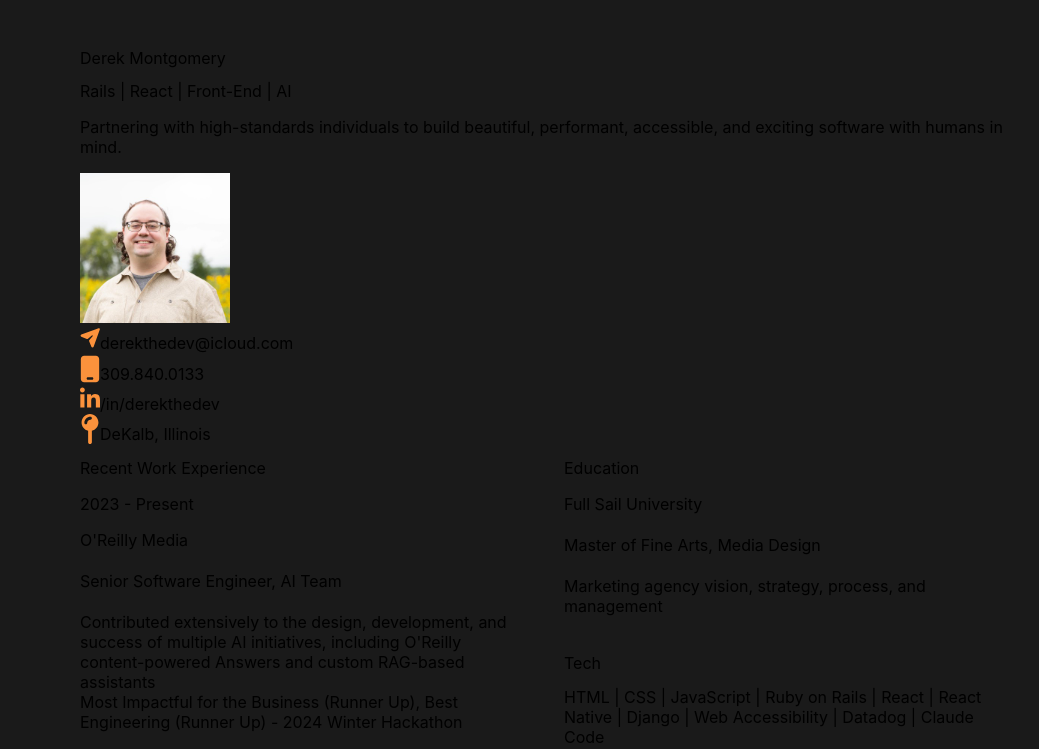
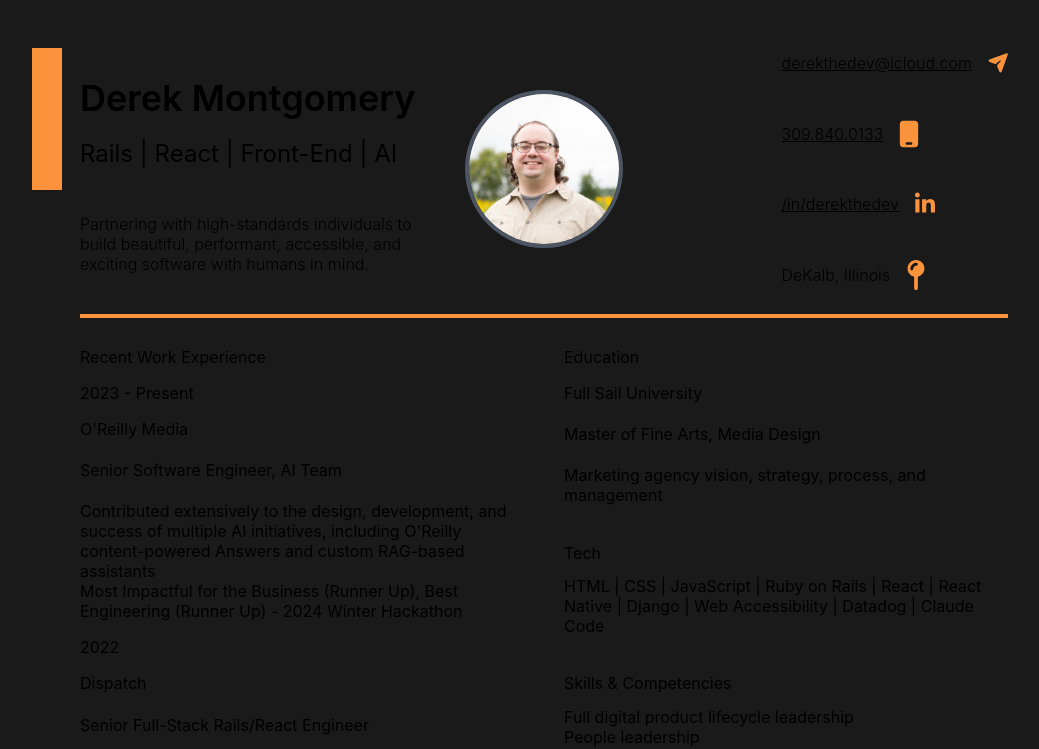
Before and after one commit to DerektheDev/derekthe-dev, a Next.js app: page /resume in a window 1280 px wide. Shown: the top 749 px of the page, without its empty margins (96-1135 px from the left). Built offline with nearby package versions, Linux system fonts and the light colour scheme.

Commit message:
refactor: move resume/header.js Tailwind classes to header.module.css

```diff
--- a/pages/resume/header.js
+++ b/pages/resume/header.js
@@ -7,6 +7,7 @@ import {
   faMapPin,
 } from "@fortawesome/free-solid-svg-icons";
 import { faLinkedinIn } from "@fortawesome/free-brands-svg-icons";
+import styles from "./header.module.css";
 
 const iconStyle = {
   fontSize: 30,
@@ -37,41 +38,41 @@ const contactItems = [
 ];
 
 const Header = () => (
-  <header className="grid pb-6 mb-4 border-b-4 border-orange-400 gap-y-4 gap-x-12 grid-cols-1 md:grid-cols-[1fr_auto_1fr]">
-    <section className="flex flex-col gap-2 text-center md:text-left">
-      <div className="relative">
-        <div className="md:border-l-[30px] border-orange-400 h-full absolute -ml-12" />
-        <h1 className="text-4xl font-semibold mb-2">Derek Montgomery</h1>
-        <h2 className="text-2xl font-normal">Rails | React | Front-End | AI</h2>
+  <header className={styles.header}>
+    <section className={styles.leftSection}>
+      <div className={styles.nameWrapper}>
+        <div className={styles.highlightBar} />
+        <h1 className={styles.name}>Derek Montgomery</h1>
+        <h2 className={styles.title}>Rails | React | Front-End | AI</h2>
       </div>
-      <p className="font-light">
+      <p className={styles.description}>
         Partnering with high-standards individuals to build beautiful,
         performant, accessible, and exciting software with humans in mind.
       </p>
     </section>
-    <div className="flex justify-center items-center">
-      <div className="border-gray-600 border-4 rounded-full flex items-center">
+    <div className={styles.photoContainer}>
+      <div className={styles.photoBorder}>
         <Image
           src={derek}
           alt="Derek Montgomery"
           width={150}
           height={150}
-          className="rounded-full"
+          className={styles.photo}
         />
       </div>
     </div>
-    <nav className="md:text-right font-light justify-self-center md:justify-self-end">
-      <ul className="h-full flex flex-col justify-between align-start gap-2">
+    <nav className={styles.contactNav}>
+      <ul className={styles.contactList}>
         {contactItems.map(({ text, link, icon }) => (
-          <li key={text} className="flex gap-4 md:justify-end items-center">
+          <li key={text} className={styles.contactItem}>
             <FontAwesomeIcon
               icon={icon}
               style={iconStyle}
-              className="md:order-2"
+              className={styles.contactIcon}
             />
             <span>
               {link ? (
-                <a href={link} className="underline hover:no-underline">
+                <a href={link} className={styles.contactLink}>
                   {text}
                 </a>
               ) : (
--- /dev/null
+++ b/pages/resume/header.module.css
@@ -0,0 +1,131 @@
+.header {
+  display: grid;
+  grid-template-columns: repeat(1, minmax(0, 1fr));
+  padding-bottom: 1.5rem;
+  margin-bottom: 1rem;
+  border-bottom: 4px solid #fb923c;
+  row-gap: 1rem;
+  column-gap: 3rem;
+}
+
+@media (min-width: 768px) {
+  .header {
+    grid-template-columns: 1fr auto 1fr;
+  }
+}
+
+.leftSection {
+  display: flex;
+  flex-direction: column;
+  gap: 0.5rem;
+  text-align: center;
+}
+
+@media (min-width: 768px) {
+  .leftSection {
+    text-align: left;
+  }
+}
+
+.nameWrapper {
+  position: relative;
+}
+
+.highlightBar {
+  border-left: 30px solid #fb923c;
+  height: 100%;
+  position: absolute;
+  margin-left: -3rem;
+  display: none;
+}
+
+@media (min-width: 768px) {
+  .highlightBar {
+    display: block;
+  }
+}
+
+.name {
+  font-size: 2.25rem;
+  line-height: 2.5rem;
+  font-weight: 600;
+  margin-bottom: 0.5rem;
+}
+
+.title {
+  font-size: 1.5rem;
+  line-height: 2rem;
+  font-weight: 400;
+}
+
+.description {
+  font-weight: 300;
+}
+
+.photoContainer {
+  display: flex;
+  justify-content: center;
+  align-items: center;
+}
+
+.photoBorder {
+  border: 4px solid #4b5563;
+  border-radius: 9999px;
+  display: flex;
+  align-items: center;
+}
+
+.photo {
+  border-radius: 9999px;
+}
+
+.contactNav {
+  font-weight: 300;
+  justify-self: center;
+}
+
+@media (min-width: 768px) {
+  .contactNav {
+    text-align: right;
+    justify-self: end;
+  }
+}
+
+.contactList {
+  height: 100%;
+  display: flex;
+  flex-direction: column;
+  justify-content: space-between;
+  align-items: flex-start;
+  gap: 0.5rem;
+}
+
+.contactItem {
+  display: flex;
+  gap: 1rem;
+  align-items: center;
+}
+
+@media (min-width: 768px) {
+  .contactItem {
+    justify-content: flex-end;
+  }
+}
+
+.contactIcon {
+  order: 0;
+}
+
+@media (min-width: 768px) {
+  .contactIcon {
+    order: 2;
+  }
+}
+
+.contactLink {
+  text-decoration: underline;
+}
+
+.contactLink:hover {
+  text-decoration: none;
+}
```
